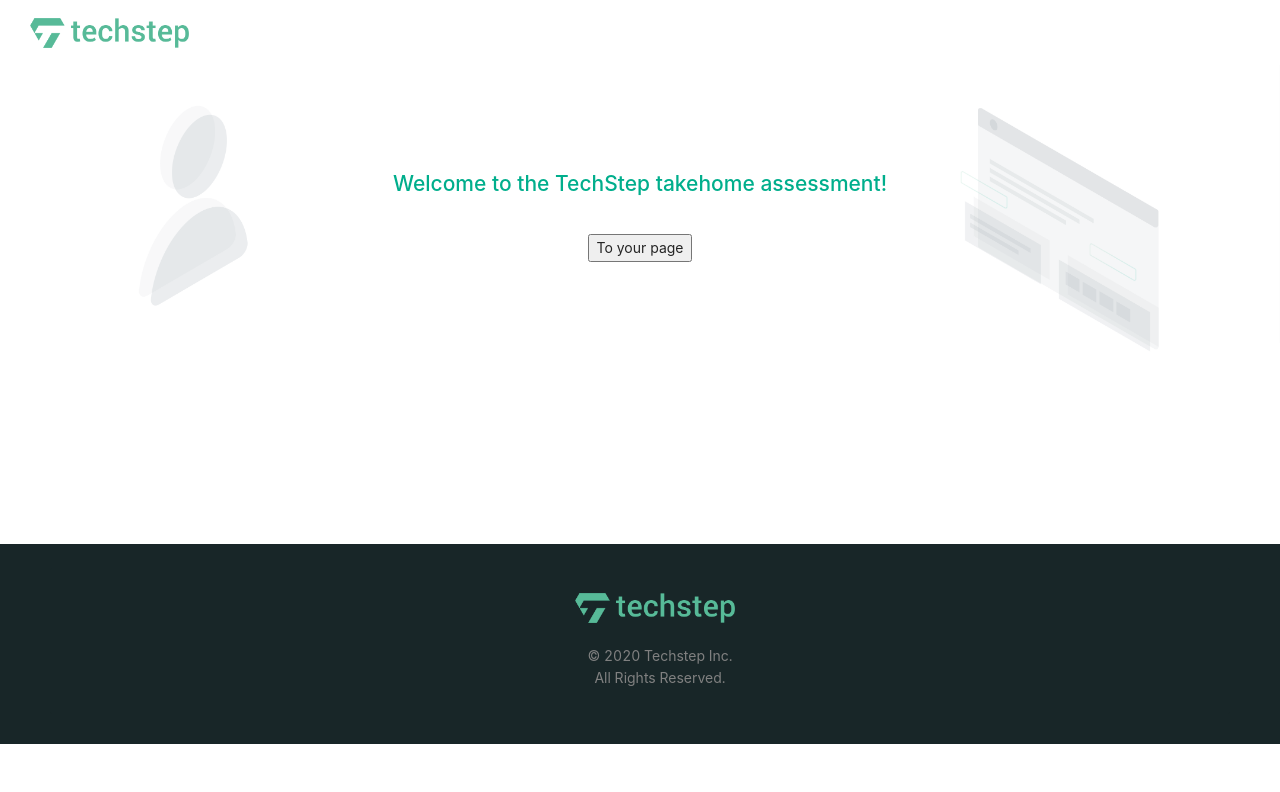
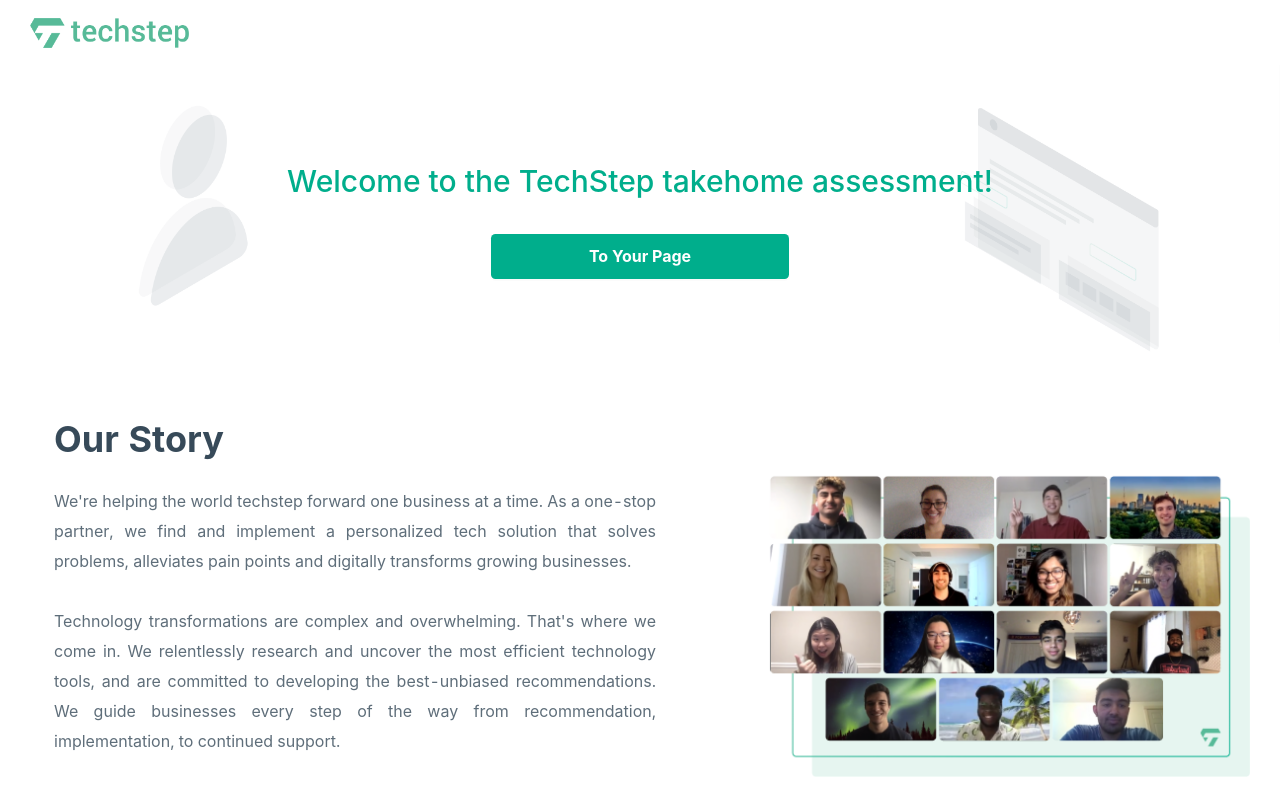
Before and after one commit to techstep-team/techstep_takehome, a React (Create React App) app in the folder frontend/: page / in a window 1280 px wide. Shown: the top 792 px of the page. Built offline with nearby package versions, Linux system fonts and the light colour scheme.

Commit message:
updated styling finished

```diff
--- a/frontend/src/App.css
+++ b/frontend/src/App.css
@@ -25,6 +25,7 @@
 .title {
   color: #00ae8c;
   margin-top: -350px;
+  font-size: 30px;
 }
 
 .navbar {
@@ -48,3 +49,38 @@
 .footer-tags {
   justify-content: center;
 }
+
+.ourStoryTitle {
+  font-style: normal;
+  font-weight: bold;
+  font-size: 36px;
+  line-height: 50px;
+  color: #374a59;
+}
+
+.ourStoryText {
+  font-family: 'Inter';
+  font-style: normal;
+  font-weight: normal;
+  font-size: 16px;
+  line-height: 30px;
+  text-align: justify;
+  color: #374a59;
+  opacity: 0.8;
+  margin-bottom: 30px;
+}
+
+.buttonClick {
+  font-family: Inter;
+  font-style: normal;
+  font-weight: bold;
+  font-size: 16px;
+  line-height: 17px;
+  /* or 104% */
+
+  text-align: center;
+
+  /* White */
+
+  color: #ffffff;
+}
--- a/frontend/src/App.js
+++ b/frontend/src/App.js
@@ -1,8 +1,9 @@
 import React from 'react';
 import './App.css';
 import 'antd/dist/antd.css';
-import { Layout, Row, Card } from 'antd';
+import { Layout, Row, Card, Col, Button } from 'antd';
 import logo_green from './logo_green.png';
+import TeamPic from './TeamPic.png';
 const { Header, Content, Footer } = Layout;
 
 function App() {
@@ -25,7 +26,77 @@
               </h1>
             </Row>
             <Row className='title-button'>
-              <button>To your page</button>
+              <Button
+                style={{
+                  width: '298px',
+                  height: '45px',
+                  background: '#00AE8C',
+                  borderRadius: '4.5px',
+                  border: 'none',
+                }}
+              >
+                <span className='buttonClick'>To Your Page</span>
+              </Button>
+            </Row>
+          </Card>
+        </Row>
+        <br />
+        <Row justify='center'>
+          <Card
+            style={{
+              width: 1350,
+              height: 500,
+              background: '#ffffff',
+              borderRadius: '32px',
+              border: 'none',
+            }}
+          >
+            <Row justify='center'>
+              <Col style={{ paddingRight: 80 }}>
+                <Card
+                  style={{
+                    width: 650,
+                    backgroundColor: 'transparent',
+                    borderColor: 'transparent',
+                    border: 'none',
+                  }}
+                >
+                  <Row justify='start'>
+                    <span className='ourStoryTitle'>Our Story</span>
+                  </Row>
+                  <br />
+                  <Row>
+                    <span className='ourStoryText'>
+                      We're helping the world techstep forward one business at a
+                      time. As a one-stop partner, we find and implement a
+                      personalized tech solution that solves problems,
+                      alleviates pain points and digitally transforms growing
+                      businesses.
+                    </span>
+                    <span className='ourStoryText'>
+                      Technology transformations are complex and overwhelming.
+                      That's where we come in. We relentlessly research and
+                      uncover the most efficient technology tools, and are
+                      committed to developing the best-unbiased recommendations.
+                      We guide businesses every step of the way from
+                      recommendation, implementation, to continued support.
+                    </span>
+                    <span className='ourStoryText'>
+                      Welcome to the techstep revolution.
+                    </span>
+                  </Row>
+                </Card>
+              </Col>
+              <Col>
+                <img
+                  alt=''
+                  src={TeamPic}
+                  style={{
+                    width: 490,
+                    paddingTop: '80px',
+                  }}
+                ></img>
+              </Col>
             </Row>
           </Card>
         </Row>
```
Also changed, not shown: frontend/src/TeamPic.png (added), 1 other file (tests, documents, lock files or other folders).
